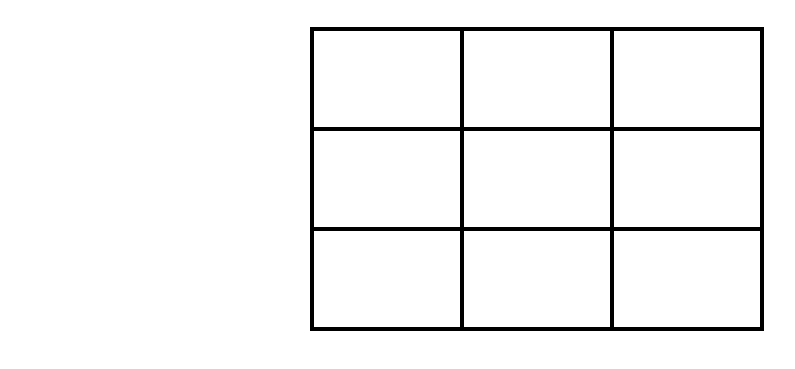
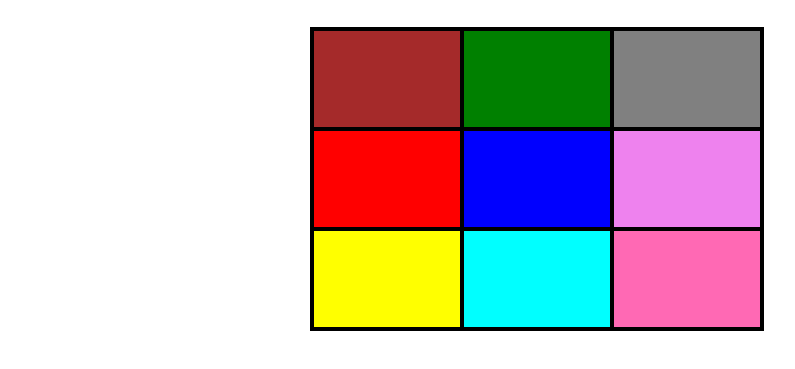
Before and after one commit to Oleksandr-D/Logos-IT-Academy, a plain HTML site: page Lesson7/Task_1/index.html in a window 1280 px wide. Both pictures are taken after a click on the element "Колір". Shown: the part 145-514 px from the top of the page, without its empty margins (103-898 px from the left). Drawn offline with Linux system fonts and the light colour scheme.

```diff
--- a/Lesson7/Task_1/index.html
+++ b/Lesson7/Task_1/index.html
@@ -13,15 +13,15 @@
     <p class="color" onclick="showCol()">Колір</p>
     <p class="images" onclick="showImg()">Зображення</p>
     <div class="wraper" style="display: none">
-        <div class="box"></div>
-        <div class="box2"></div>
-        <div class="box3"></div>
-        <div class="box4"></div>
-        <div class="box5"></div>
-        <div class="box6"></div>
-        <div class="box7"></div>
-        <div class="box8"></div>
-        <div class="box9"></div>
+        <div class="brown"></div>
+        <div class="green"></div>
+        <div class="grey"></div>
+        <div class="red"></div>
+        <div class="blue"></div>
+        <div class="violet"></div>
+        <div class="yellow"></div>
+        <div class="aqua"></div>
+        <div class="hotpink"></div>
     </div>
     <script src="./script.js"></script>
 </body>
--- a/Lesson7/Task_1/main.css
+++ b/Lesson7/Task_1/main.css
@@ -19,26 +19,17 @@
     display: flex;
     flex-wrap: wrap;
 }
-
-.box,
-.box2,
-.box3,
-.box4,
-.box5,
-.box6,
-.box7,
-.box8,
-.box9 {
+.brown {
     width: 150px;
     height: 100px;
     border: 2px solid;
-}
-
-.brown {
     background-color: brown;
 }
 
 .green {
+    width: 150px;
+    height: 100px;
+    border: 2px solid;
     background-color: green;
 }
 
@@ -96,31 +87,50 @@
     background-size: cover;
 }
 
-
 .grey {
     background-color: grey;
+    width: 150px;
+    height: 100px;
+    border: 2px solid;
 }
-
 .red {
     background-color: red;
+    width: 150px;
+    height: 100px;
+    border: 2px solid;
 }
 
 .blue {
+    width: 150px;
+    height: 100px;
+    border: 2px solid;
     background-color: blue
 }
 
 .violet {
+    width: 150px;
+    height: 100px;
+    border: 2px solid;
     background-color: violet
 }
 
 .yellow {
+    width: 150px;
+    height: 100px;
+    border: 2px solid;
     background-color: yellow
 }
 
 .aqua {
+    width: 150px;
+    height: 100px;
+    border: 2px solid;
     background-color: aqua
 }
 
 .hotpink {
+    width: 150px;
+    height: 100px;
+    border: 2px solid;
     background-color: hotpink
 }
--- a/Lesson7/Task_1/script.js
+++ b/Lesson7/Task_1/script.js
@@ -4,6 +4,7 @@
 // — при кліку на самі блоки з кольорами змінюється колі фону
 // — при кліку на самі блоки з зображеннями змінюється зображення фону
 // — послідовність чи я задаю колір фону а потім зображення або навпаки не має значення
+
 let bb = document.querySelector('body');
 const show = document.querySelector('.wraper');
 function showCol() {
```
